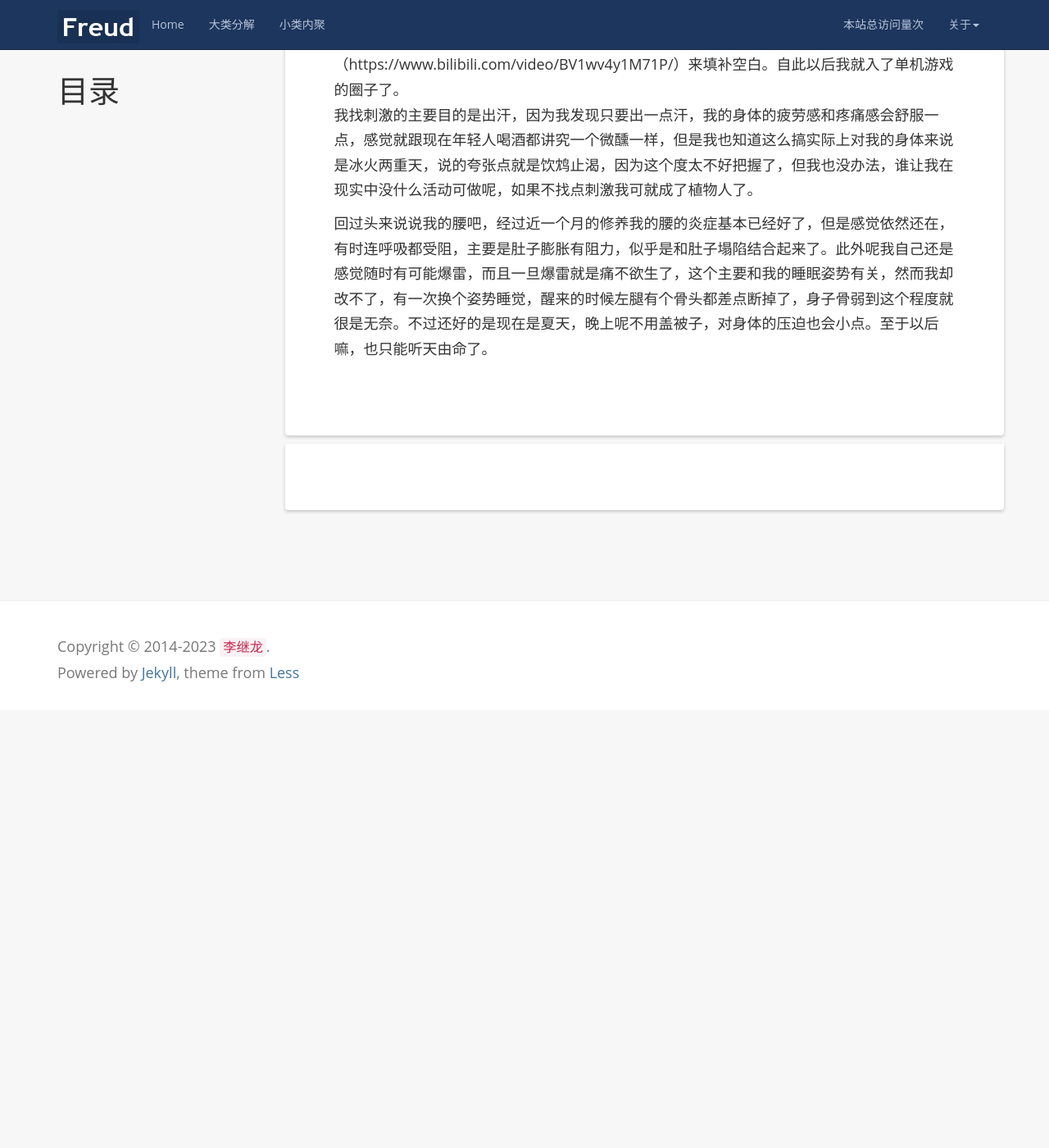
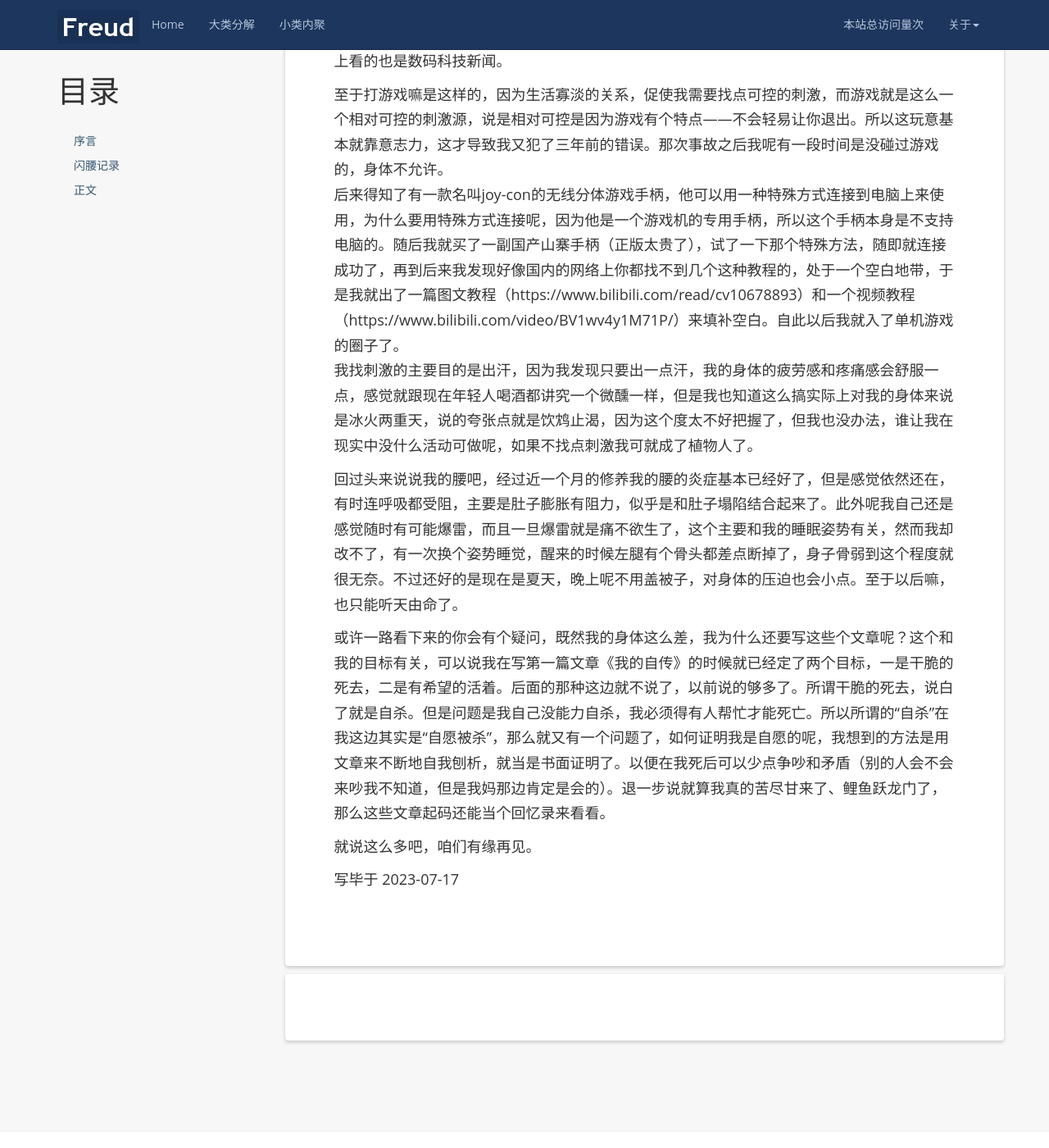
Before and after one commit to kljzndx/My-Blog, a Jekyll site: the page built from _posts/2023-06-27-百无聊赖的生活.md, in a window 1280 px wide and 1400 px high, scrolled down 5442 px. Shown: the whole window at 82% size. Built offline with Jekyll 4.4.1, drawn with Linux system fonts in a browser that asks for light colours; nearby versions of some CDN libraries; comment, search, counter and statistics services are not loaded; before the commit the page ends 6308 px from its top, so only the background shows below that; some of the changed text lies outside the part shown.

Commit message:
同步写作进度

```diff
--- a/_posts/2023-06-27-百无聊赖的生活.md
+++ b/_posts/2023-06-27-百无聊赖的生活.md
@@ -8,15 +8,25 @@ tags: [随便写写]
 * content
 {:toc}
 
+[总目录](https://kljzndx.github.io/My-Blog/2023/01/23/my-life-notes-index/)
+
+# 序言
+
 大家好哇，没想到才过了不到一个月我就又开始写文章了，写的原因是前几天我的腰闪了一下，这次闪腰的主要原因是我又犯了个错误，一个三年前的老错误——游戏上瘾。其实从那之后我对游戏的态度一直是挺克制的，一般一次最多就玩半小时，一天最多就玩两次左右，加起来最多一小时。就这点时间我的身体还是承受不了，最终还是腰闪了。
 
 这件事之后我觉得我该反思一下我的生活方式了，我的生活是极其单调的，以至于我没法不通过游戏来找点（相对可控的）刺激，这听起来像是借口，但是对我来说这就是事实，下面我会来分析一下我的生活方式，说俗点就是私生活。但是在分析之前我要先记录一下这次闪腰的经历。
+
+写于 2023-06-27
+
+# 闪腰记录
 
 6月23号下午3点半开始，我玩了差不多半小时游戏《Celeste》，到了4点钟玩完之后，我就感觉有点玩过头了。依据是：除了累以外，汗出的有点太多了。于是我静坐了10分钟左右来让身体冷却下来，之后就躺下休息了。1小时后我起来了，要吃饭了——我这边的饭点有点早，午饭是11点，晚饭是5点钟。吃完饭后坐了1小时，来让肚子消化消化。然后我又躺下休息了，这次休息的比较久——1个半小时。原因是感觉腿部有点酸痛，于是多休息了半小时。
 
 时间到了8点钟，我起来了，然而刚一起来我就突然感觉右边腰部某一点有疼痛的感觉，就好像有人拿着打火机再烧那个位置一样，过了半分钟后就没什么感觉了，随后我就活动了下，感觉也就是后背顶着两个牙签一样东西，除此之外也没什么感觉了，不疼也不痒，这令我松了一口气，因为至少我还能睡着觉。4月初我爸那次疼的都睡不着觉，如此说来我还算幸运了，可以说是买彩票的那种。
 
 第二天起来后，我活动了下身体，发现我不能弯腰了，一弯腰，两腰之间就会有一点骨头凸起的感觉。这之后呢我找了个时间把我的手柄收起来了，想想也真是追悔莫及啊。第三天，我不小心碰了一下我的腰，感觉腰部有个骨头晃了一下，过了一会儿我又活动了下，发现已经没有骨头突出的感觉了，不过直到今天我的腰还是有点难受的，希望能早点痊愈吧。
+
+# 正文
 
 说完了闪腰，下面就来详细说说我的生活，我的生活可以简单概括为：吃饭，睡觉，打电脑。现实中的活动呢可以说是完全没有，尽管我的房间内已经拉了条吊绳，可是能做的还是几乎为零，它除了能当个坐立时的安全扶手之外，也就能荡个秋千了——双手抓住绳子，然后身体向后倒，倒到最低时自己再通过使劲拉绳子来起身。
 
@@ -72,4 +82,10 @@ tags: [随便写写]
 后来得知了有一款名叫joy-con的无线分体游戏手柄，他可以用一种特殊方式连接到电脑上来使用，为什么要用特殊方式连接呢，因为他是一个游戏机的专用手柄，所以这个手柄本身是不支持电脑的。随后我就买了一副国产山寨手柄（正版太贵了），试了一下那个特殊方法，随即就连接成功了，再到后来我发现好像国内的网络上你都找不到几个这种教程的，处于一个空白地带，于是我就出了一篇图文教程（https://www.bilibili.com/read/cv10678893）和一个视频教程（https://www.bilibili.com/video/BV1wv4y1M71P/）来填补空白。自此以后我就入了单机游戏的圈子了。
 我找刺激的主要目的是出汗，因为我发现只要出一点汗，我的身体的疲劳感和疼痛感会舒服一点，感觉就跟现在年轻人喝酒都讲究一个微醺一样，但是我也知道这么搞实际上对我的身体来说是冰火两重天，说的夸张点就是饮鸩止渴，因为这个度太不好把握了，但我也没办法，谁让我在现实中没什么活动可做呢，如果不找点刺激我可就成了植物人了。
 
-回过头来说说我的腰吧，经过近一个月的修养我的腰的炎症基本已经好了，但是感觉依然还在，有时连呼吸都受阻，主要是肚子膨胀有阻力，似乎是和肚子塌陷结合起来了。此外呢我自己还是感觉随时有可能爆雷，而且一旦爆雷就是痛不欲生了，这个主要和我的睡眠姿势有关，然而我却改不了，有一次换个姿势睡觉，醒来的时候左腿有个骨头都差点断掉了，身子骨弱到这个程度就很是无奈。不过还好的是现在是夏天，晚上呢不用盖被子，对身体的压迫也会小点。至于以后嘛，也只能听天由命了。
+回过头来说说我的腰吧，经过近一个月的修养我的腰的炎症基本已经好了，但是感觉依然还在，有时连呼吸都受阻，主要是肚子膨胀有阻力，似乎是和肚子塌陷结合起来了。此外呢我自己还是感觉随时有可能爆雷，而且一旦爆雷就是痛不欲生了，这个主要和我的睡眠姿势有关，然而我却改不了，有一次换个姿势睡觉，醒来的时候左腿有个骨头都差点断掉了，身子骨弱到这个程度就很无奈。不过还好的是现在是夏天，晚上呢不用盖被子，对身体的压迫也会小点。至于以后嘛，也只能听天由命了。
+
+或许一路看下来的你会有个疑问，既然我的身体这么差，我为什么还要写这些个文章呢？这个和我的目标有关，可以说我在写第一篇文章《我的自传》的时候就已经定了两个目标，一是干脆的死去，二是有希望的活着。后面的那种这边就不说了，以前说的够多了。所谓干脆的死去，说白了就是自杀。但是问题是我自己没能力自杀，我必须得有人帮忙才能死亡。所以所谓的“自杀”在我这边其实是“自愿被杀”，那么就又有一个问题了，如何证明我是自愿的呢，我想到的方法是用文章来不断地自我刨析，就当是书面证明了。以便在我死后可以少点争吵和矛盾（别的人会不会来吵我不知道，但是我妈那边肯定是会的）。退一步说就算我真的苦尽甘来了、鲤鱼跃龙门了，那么这些文章起码还能当个回忆录来看看。
+
+就说这么多吧，咱们有缘再见。
+
+写毕于 2023-07-17
```
